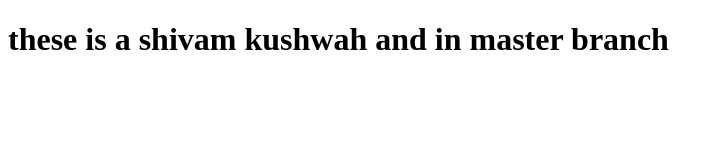
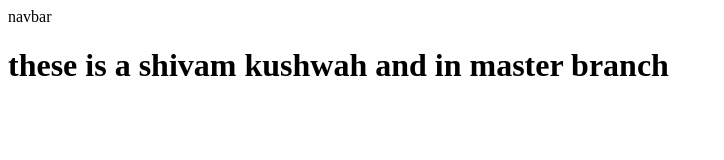
Before and after one commit to shivii011/learning-branching, a plain HTML site: page index.html in a window 1280 px wide. Shown: the whole page, without its empty margins (0-724 px from the left). Drawn offline with Linux system fonts and the light colour scheme.

Commit message:
[sk]-working on navnbar

```diff
--- a/index.html
+++ b/index.html
@@ -7,6 +7,7 @@
     <title>Document</title>
 </head>
 <body>
+    <header>navbar</header>
     <h1>these is a shivam kushwah and in master branch</h1>
 </body>
 </html>
```
